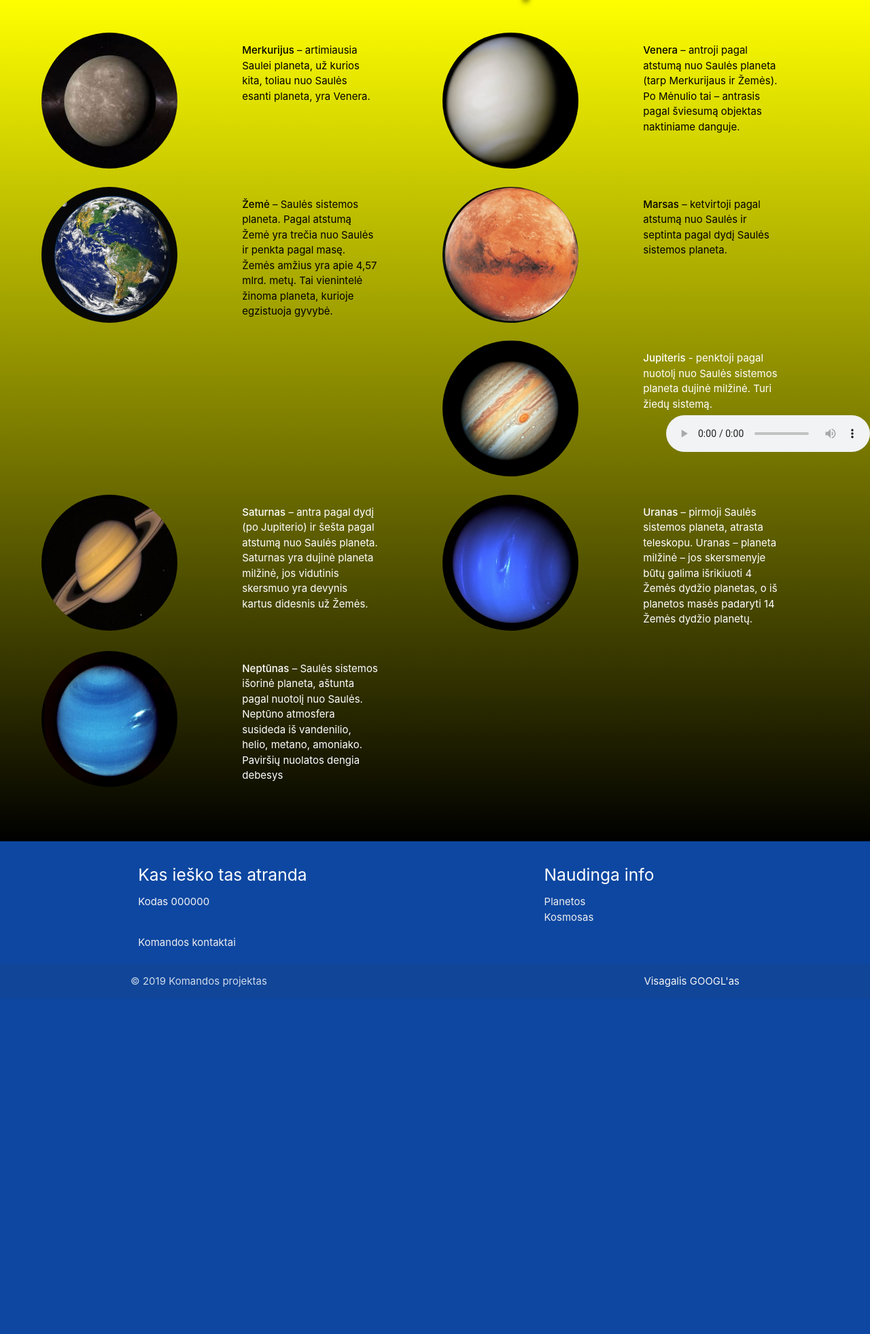
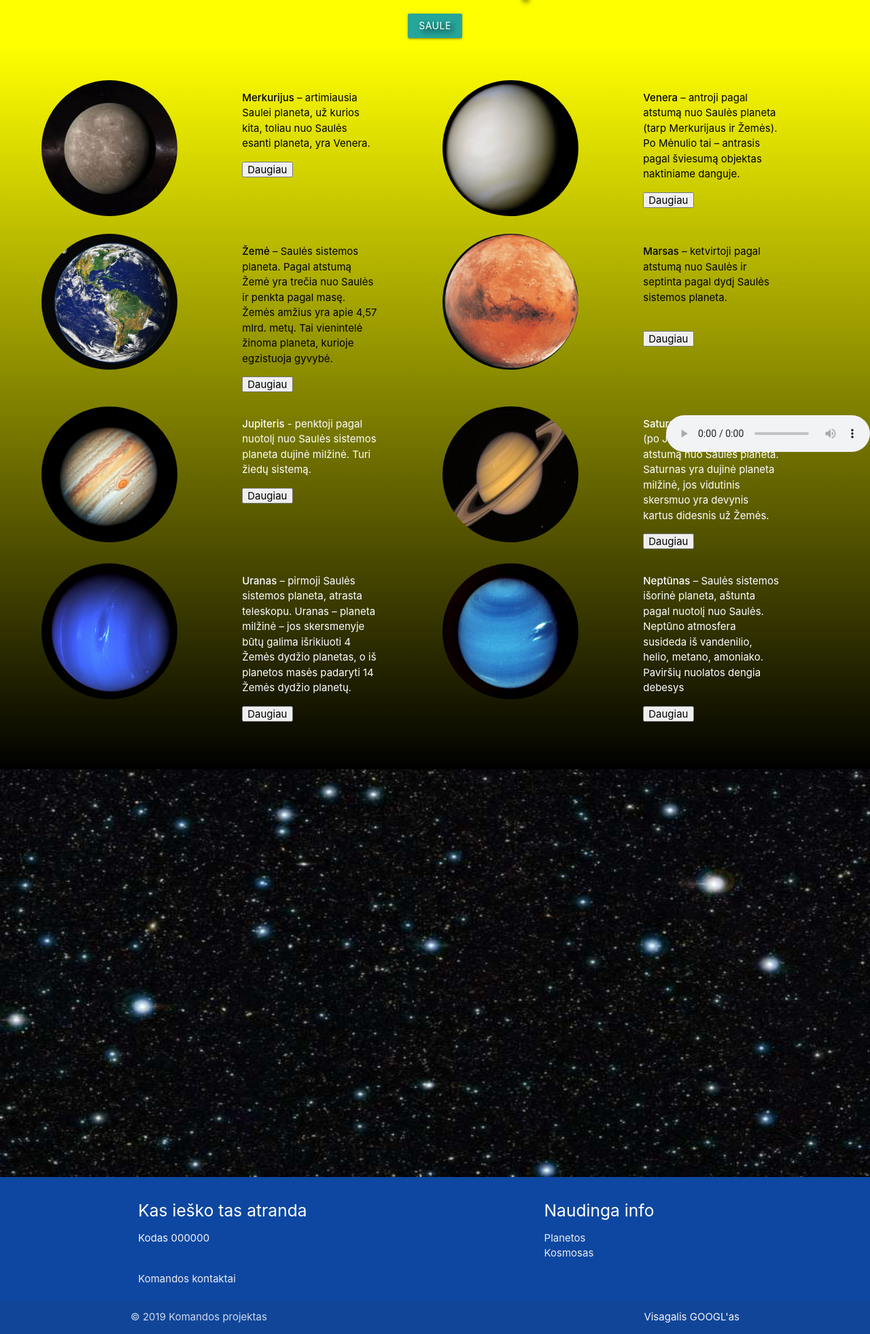
Before and after one commit to aina777/komanda, a PHP site: page /komanda/planetos.php in a window 1280 px wide. Shown: the part 135-2098 px from the top of the page at 68% size. Before the commit the page ends 1588 px from the top, so only its background shows below. Run offline with PHP 8.4, Linux system fonts and the light colour scheme; grey boxes are pictures that could not be loaded.

Commit message:
penktadienis

```diff
--- a/planetos.php
+++ b/planetos.php
@@ -17,7 +17,21 @@
   Your browser does not support the audio element.
 </audio>
 
-	<h1 class="klase1">Saulės sistemos planetos</h1>
+
+	<h1 class="klase1">Saulės sistemos planetos
+		<br>
+		<a class="waves-effect waves-light btn modal-trigger" href="#modal1">Saule</a>
+		<div id="modal1" class="modal">
+    <div class="modal-content">
+      <h4>Saulute</h4>
+      <img class= "saule" src="images/saule.jpg">
+    </div>
+    <div class="modal-footer">
+      <a href="#!" class="modal-close waves-effect waves-green btn-flat">Kaip gražu!</a>
+    </div>
+  </div>
+	</h1>
+
 
 
 
@@ -30,6 +44,7 @@
 	 		</div>
 	 	<div  class ="col s12 m6 l6">
 	 		<p><strong>Merkurijus</strong> – artimiausia Saulei planeta, už kurios kita, toliau nuo Saulės esanti planeta, yra Venera.</p>
+	 		<button>Daugiau</button>
 	 	</div>
 	 </div>
 </div>
@@ -41,6 +56,7 @@
 			</div>
 		<div  class ="col s12 m6 l6">
 				<p> <strong>Venera</strong> – antroji pagal atstumą nuo Saulės planeta (tarp Merkurijaus ir Žemės). Po Mėnulio tai – antrasis pagal šviesumą objektas naktiniame danguje.<p/>
+				<button>Daugiau</button>
 		</div>
 	</div>
 </div>
@@ -52,6 +68,7 @@
 		</div>
 		<div  class ="col s12 m6 l6">
 			<p><strong>Žemė</strong> – Saulės sistemos planeta. Pagal atstumą Žemė yra trečia nuo Saulės ir penkta pagal masę. Žemės amžius yra apie 4,57 mlrd. metų. Tai vienintelė žinoma planeta, kurioje egzistuoja gyvybė.</p>
+			<button>Daugiau</button>
 		</div>
 	</div>
 </div>
@@ -64,6 +81,8 @@
 			 </div>
 		<div  class ="col s12 m6 l6">
 			<p class="black-text"><strong>Marsas</strong> – ketvirtoji pagal atstumą nuo Saulės ir septinta pagal dydį Saulės sistemos planeta.</p>
+			<br>
+			<button>Daugiau</button>
 	</div>
 	</a>
 	</div>
@@ -76,6 +95,7 @@
 	</div>
 		<div  class ="col s12 m6 l6">
 			<p class="white-text"><strong>Jupiteris</strong> - penktoji pagal nuotolį nuo Saulės sistemos planeta dujinė milžinė. Turi žiedų sistemą.</p>
+			<button>Daugiau</button>
 	</div>
 	</div>
 </div>
@@ -88,6 +108,7 @@
 	<div  class ="col s12 m6 l6">
 		<p class="white-text"><strong>Saturnas</strong> – antra pagal dydį (po Jupiterio) ir šešta pagal atstumą nuo Saulės planeta. Saturnas yra dujinė planeta milžinė, jos vidutinis skersmuo yra devynis kartus didesnis už Žemės.
 		</p>
+		<button>Daugiau</button>
 	</div>
 	</div>
 </div>
@@ -99,6 +120,7 @@
 		</div>
 			<div class="col s12 m6 l6">
 				<p class="white-text"><strong>Uranas</strong> – pirmoji Saulės sistemos planeta, atrasta teleskopu. Uranas – planeta milžinė – jos skersmenyje būtų galima išrikiuoti 4 Žemės dydžio planetas, o iš planetos masės padaryti 14 Žemės dydžio planetų.</p>
+				<button>Daugiau</button>
 	</div>
 	</div>
 </div>
@@ -110,6 +132,7 @@
 		</div>
 		<div  class ="col s12 m6 l6">
 			<p class="white-text"><strong>Neptūnas</strong> – Saulės sistemos išorinė planeta, aštunta pagal nuotolį nuo Saulės. Neptūno atmosfera susideda iš vandenilio, helio, metano, amoniako. Paviršių nuolatos dengia debesys</p>
+			<button>Daugiau</button>
 		</div>
 	</div>
 </div>
@@ -117,9 +140,12 @@
 
 </div>
 
-<div class="klase3">
+<div>
+	<img class= "zvaigzdes" src="images/zvaigzdes.jpg">
+</div>
 
-</div>
+
+
 
 
 
--- a/scripts/script.js
+++ b/scripts/script.js
@@ -1,6 +1,9 @@
   $(document).ready(function(){
     $('.materialboxed').materialbox();
+    $('.modal').modal();
   });
+
+
 
 
 
@@ -40,16 +43,3 @@ $(document).ready(function(){
  // $('.carousel.carousel-item').carousel({
  //    fullWidth: true
  //  });
-
-var instance = M.Carousel.getInstance(elem);
-
-instance.next();
-instance.prev();
-
-
-
-
-
-  var instance = M.Materialbox.getInstance(elem);
-  instance.open();
-  instance.close();
--- a/styles/style.css
+++ b/styles/style.css
@@ -101,13 +101,18 @@ border-radius: 50%;
 	height: 200px;
 }
 
-.klase3 {
+.zvaigzdes {
+	display: block;
+	width: 100%;
+	height: 600px;
+	margin: 0px;
+}
 
-	background-image: url("https://www.universetoday.com/wp-content/uploads/2009/06/M31_09-01-2011.jpg");
-  background-size: cover;
-  background-repeat: no-repeat;
+.saule{
+	width: 450px;
+	height: 250px;
+}
 
-}
 .klase1 {
 	background-color:yellow;
 	color: white;
@@ -123,6 +128,8 @@ border-radius: 50%;
 	height: 100%;
   	padding: 50px;
   	margin: 0px;
+  	display: flex;
+  	flex-wrap: wrap;
   }
 
 .klase2 img	{
```
